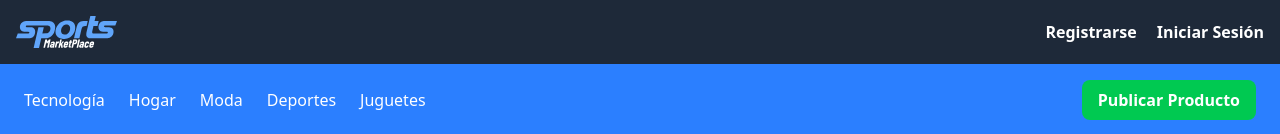
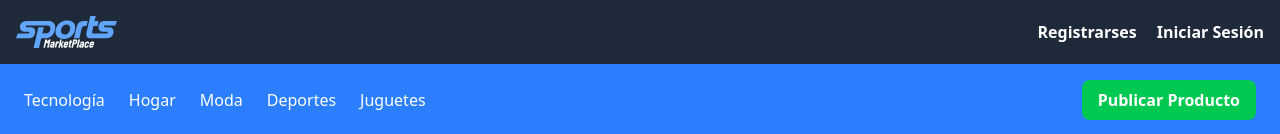
Before and after one commit to camunoz2/sport_market, a React (Vite) app in the folder frontend/: page / in a window 1280 px wide. Shown: the top 134 px of the page. Built offline with nearby package versions, Linux system fonts and the light colour scheme.

Commit message:
test: cambio de prueba

```diff
--- a/frontend/src/components/header.jsx
+++ b/frontend/src/components/header.jsx
@@ -41,7 +41,7 @@ const Header = () => {
               className="block md:inline text-white font-bold hover:underline mt-2 md:mt-0 px-3"
               onClick={() => navigate("/registro")}
             >
-              Registrarse
+              Registrarses
             </button>
             <div className="flex items-center">
               {user ? (
```
